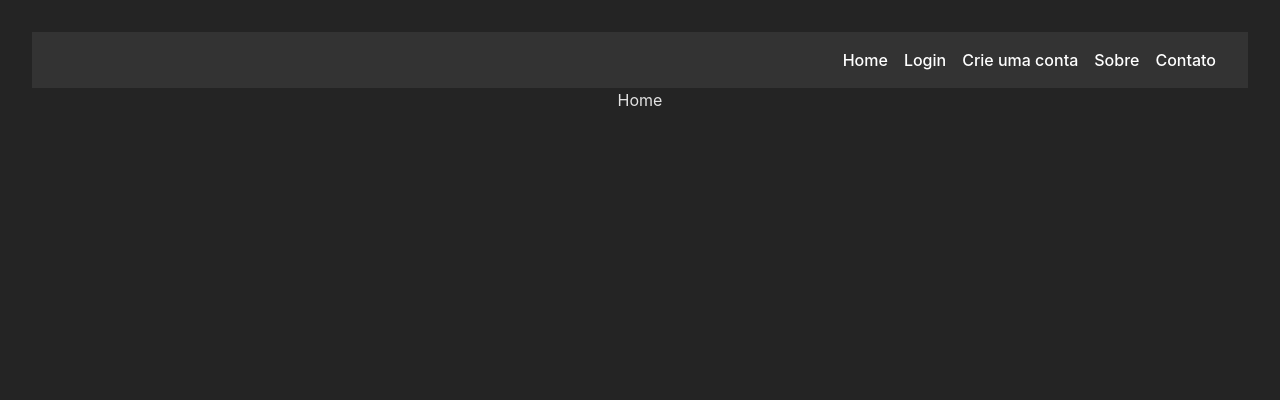
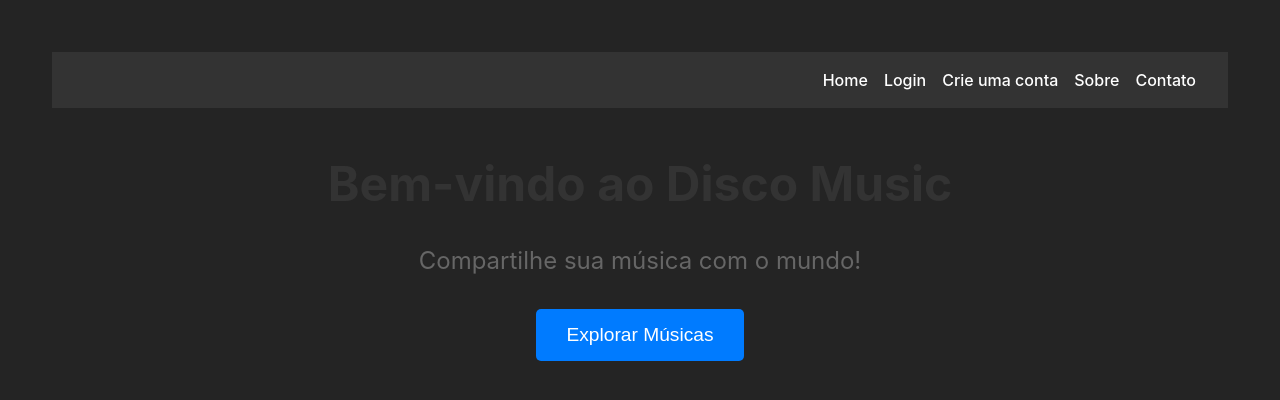
Before and after one commit to Kamui-Hebertt/discomusic, a React (Vite) app: page / in a window 1280 px wide. Shown: the top 400 px of the page. Built offline with nearby package versions, Linux system fonts and the light colour scheme.

Commit message:
style: home

```diff
--- a/src/App.tsx
+++ b/src/App.tsx
@@ -8,8 +8,6 @@ import LoginPage from './components/navbar/pages/login/LoginPage';
 function App() {
   return (
     <>
-
-
     <Router>
       <Routes>
         <Route path="/" element={<Home />} />
--- /dev/null
+++ b/src/components/navbar/pages/Home.css
@@ -0,0 +1,34 @@
+.home-container {
+  text-align: center;
+  padding: 20px;
+}
+
+.home-content {
+  margin-top: 50px;
+}
+
+.home-content h1 {
+  font-size: 3em;
+  color: #333;
+}
+
+.home-content p {
+  font-size: 1.5em;
+  color: #666;
+  margin-bottom: 30px;
+}
+
+.cta-button {
+  background-color: #007bff;
+  color: #fff;
+  padding: 15px 30px;
+  font-size: 1.2em;
+  border: none;
+  border-radius: 5px;
+  cursor: pointer;
+  transition: background-color 0.3s;
+}
+
+.cta-button:hover {
+  background-color: #0056b3;
+}
--- a/src/components/navbar/pages/Home.tsx
+++ b/src/components/navbar/pages/Home.tsx
@@ -1,15 +1,16 @@
-import React  from 'react';
+import React from 'react';
 import NavBar from '../NavBar';
-
+import './Home.css'; // Importe o arquivo CSS para estilização
 
 const Home: React.FC = () => {
-
-
   return (
-    <div>
+    <div className="home-container">
       <NavBar />
-     Home
-
+      <div className="home-content">
+        <h1>Bem-vindo ao Disco Music</h1>
+        <p>Compartilhe sua música com o mundo!</p>
+        <button className="cta-button">Explorar Músicas</button>
+      </div>
     </div>
   );
 }
--- a/src/components/navbar/pages/signUp/SignUp.tsx
+++ b/src/components/navbar/pages/signUp/SignUp.tsx
@@ -4,7 +4,7 @@ import './SignUpPage.css';
 const SignUp: React.FC = () => {
   const [formData, setFormData] = useState({
     firstName: '',
-    lastName: '',
+    nickname: '',
     email: '',
     password: '',
   });
@@ -28,16 +28,16 @@ const SignUp: React.FC = () => {
       <h2>Crie Uma Conta</h2>
       <form onSubmit={handleSubmit}>
         <div className="form-group">
-          <input type="text" name="firstName" value={formData.firstName} onChange={handleChange} placeholder="First Name" required />
+          <input type="text" name="firstName" value={formData.firstName} onChange={handleChange} placeholder="Nome" required />
         </div>
         <div className="form-group">
-          <input type="text" name="lastName" value={formData.lastName} onChange={handleChange} placeholder="Last Name" required />
+          <input type="text" name="nickname" value={formData.nickname} onChange={handleChange} placeholder="Nickname" required />
         </div>
         <div className="form-group">
           <input type="email" name="email" value={formData.email} onChange={handleChange} placeholder="Email" required />
         </div>
         <div className="form-group">
-          <input type="password" name="password" value={formData.password} onChange={handleChange} placeholder="Password" required />
+          <input type="password" name="password" value={formData.password} onChange={handleChange} placeholder="Senha" required />
         </div>
         <button type="submit">Registrar</button>
       </form>
```
